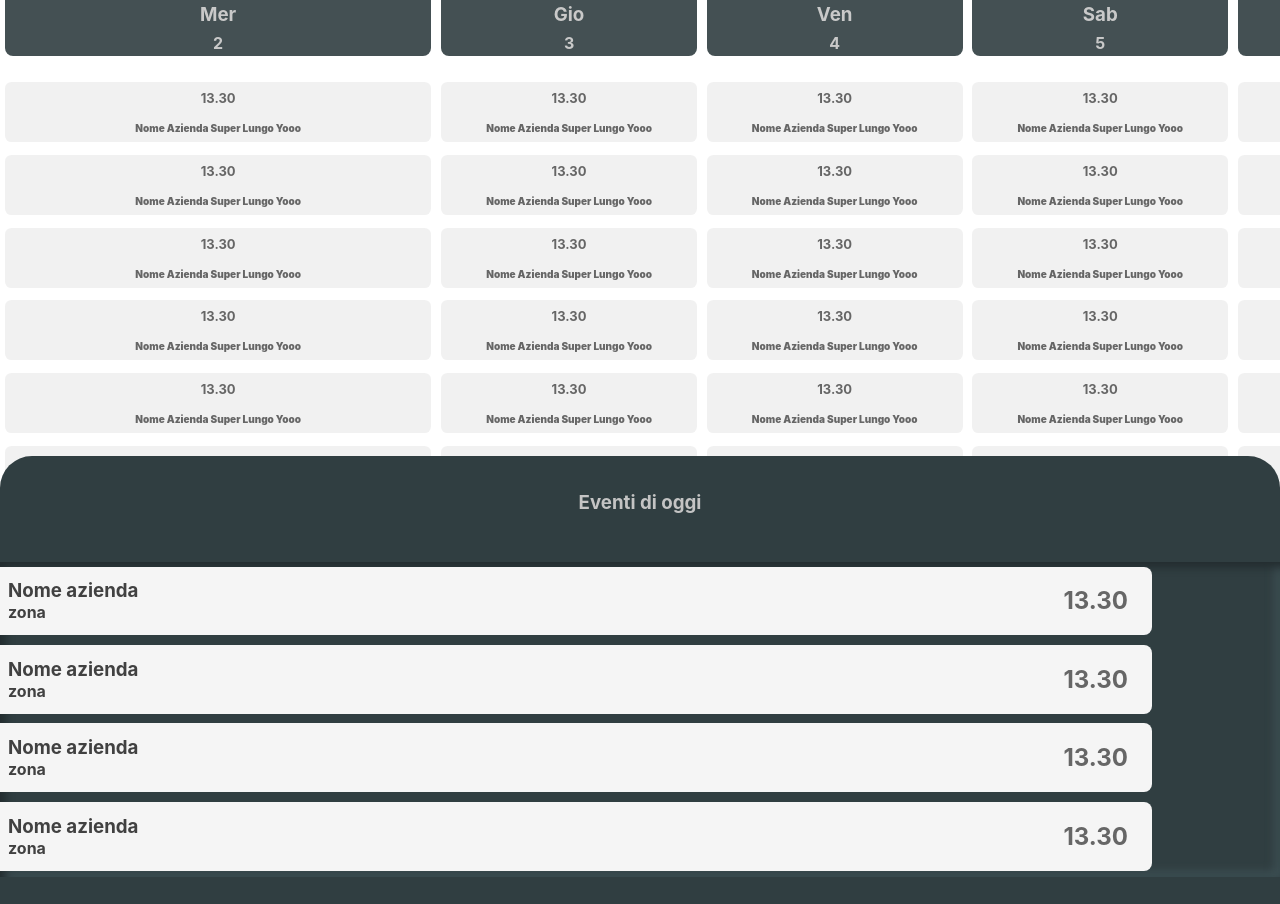
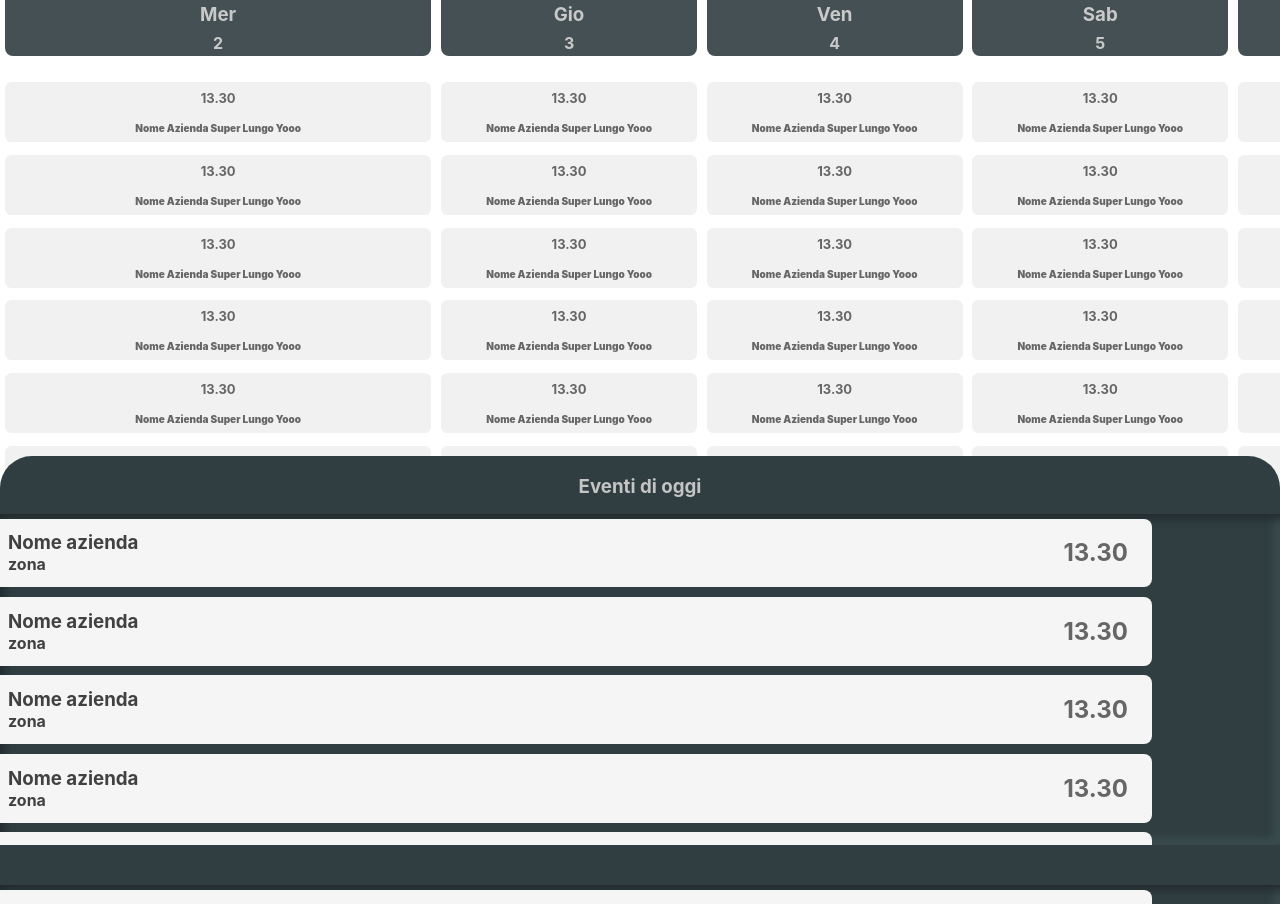
Before and after one commit to PirottaNicola/Vassa-PWA-EventScheduler-JobOrganizer, a React (Create React App) app: page / in a window 1280 px wide. Shown: the top 904 px of the page. Built offline with nearby package versions, Linux system fonts and the light colour scheme; the HTML template or start-up script is replaced by a standard one.

Commit message:
ui improve

```diff
--- a/src/components/Calendar/eventListContainer.css
+++ b/src/components/Calendar/eventListContainer.css
@@ -10,11 +10,11 @@
   max-height: 95vh;
   border-top-left-radius: 2rem;
   border-top-right-radius: 2rem;
-  padding: 1rem 0 1rem 0;
+  padding: 0 0 1rem 0;
 }
 
 .eventListContainer > h3 {
   text-align: center;
   color: var(--light-text3);
-  margin-bottom: 3rem;
+  margin-bottom: 1rem;
 }
```
